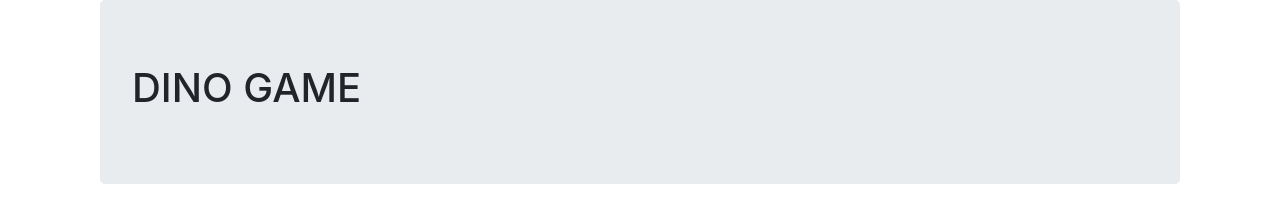
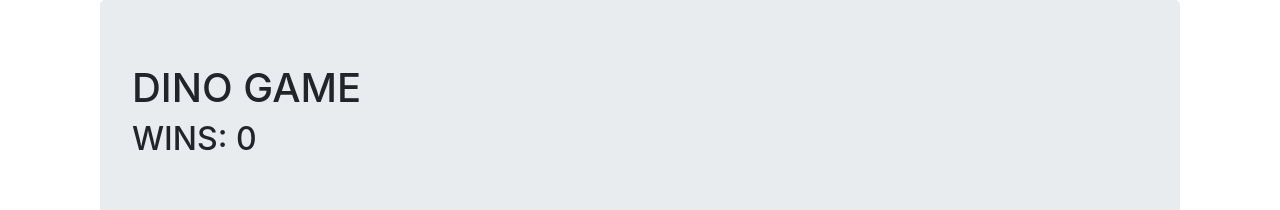
Before and after one commit to Graham91/reactapp, a React (Create React App) app in the folder my-app/: page / in a window 1280 px wide. Shown: the top 210 px of the page. Built offline with nearby package versions, Linux system fonts and the light colour scheme.

Commit message:
added a win counter

```diff
--- a/my-app/src/App.js
+++ b/my-app/src/App.js
@@ -4,6 +4,7 @@ import Dinogame from "./components/HelloBootstrap";
 class App extends Component {
   state = {
     youfoundthemall: 0,
+    wins: 0,
     pictures: [
       {
         id: 1,
@@ -29,7 +30,7 @@ class App extends Component {
   };
   logclick = (name, value) => {
     let newnumber = this.state.youfoundthemall;
-
+    let newwins = this.state.wins;
     if (this.state.youfoundthemall === 4) {
       alert("You found them all! And the game just reset!");
       let finishedarray = [];
@@ -41,7 +42,12 @@ class App extends Component {
         finishedarray.push(finalrestelement);
       });
       console.log(finishedarray);
-      this.setState({ pictures: finishedarray, youfoundthemall: 0 });
+      newwins++;
+      this.setState({
+        pictures: finishedarray,
+        youfoundthemall: 0,
+        wins: newwins,
+      });
     } else {
       let newitem = {};
       let newarray = [];
@@ -105,6 +111,7 @@ class App extends Component {
           pictures={this.state.pictures}
           logclick={this.logclick}
           function12={this.handleInputChange}
+          wins={this.state.wins}
         />
       </div>
     );
--- a/my-app/src/components/HelloBootstrap.js
+++ b/my-app/src/components/HelloBootstrap.js
@@ -26,6 +26,7 @@ function Dinogame(props) {
     <div className="container">
       <div className="jumbotron">
         <h1>DINO GAME</h1>
+        <h2>WINS: {props.wins}</h2>
       </div>
       <div className="card">
         <div className="card-body">
```
